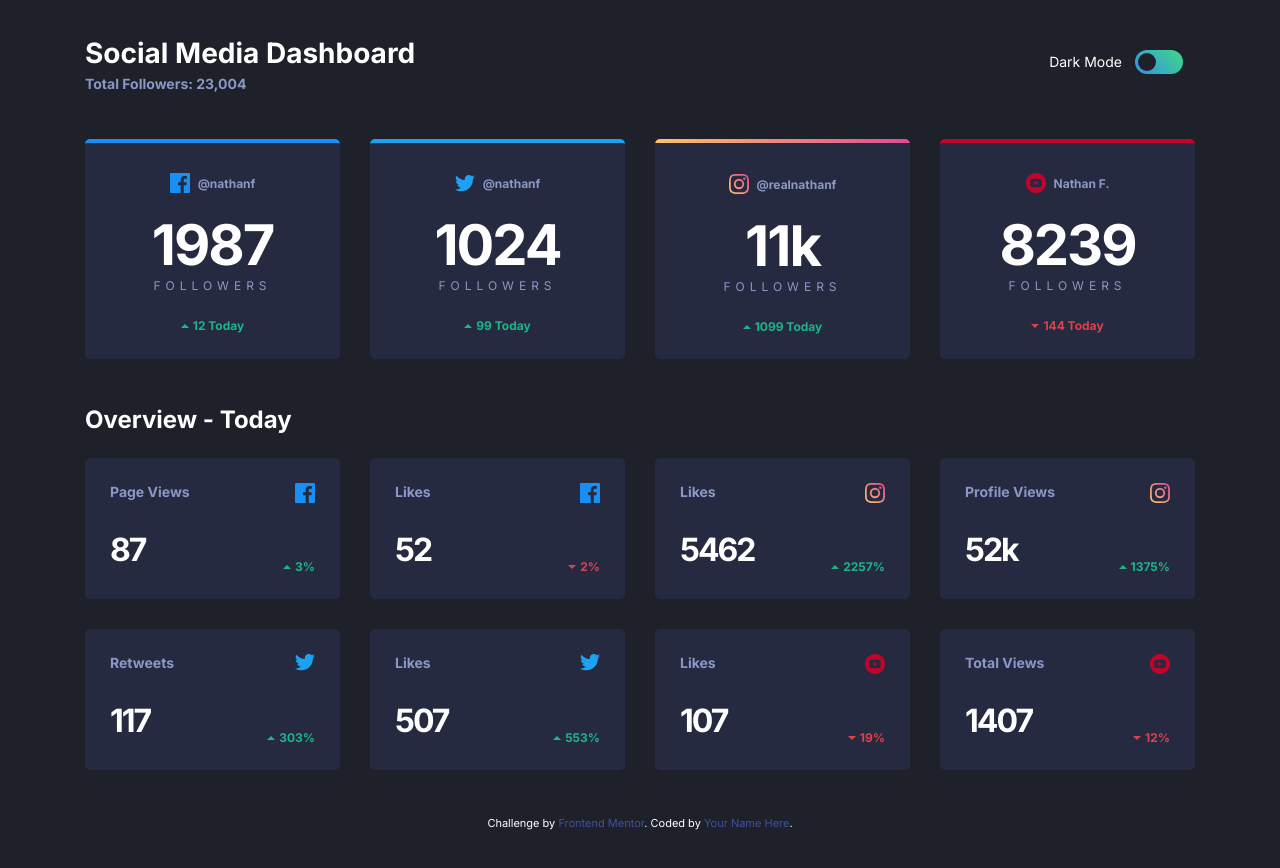
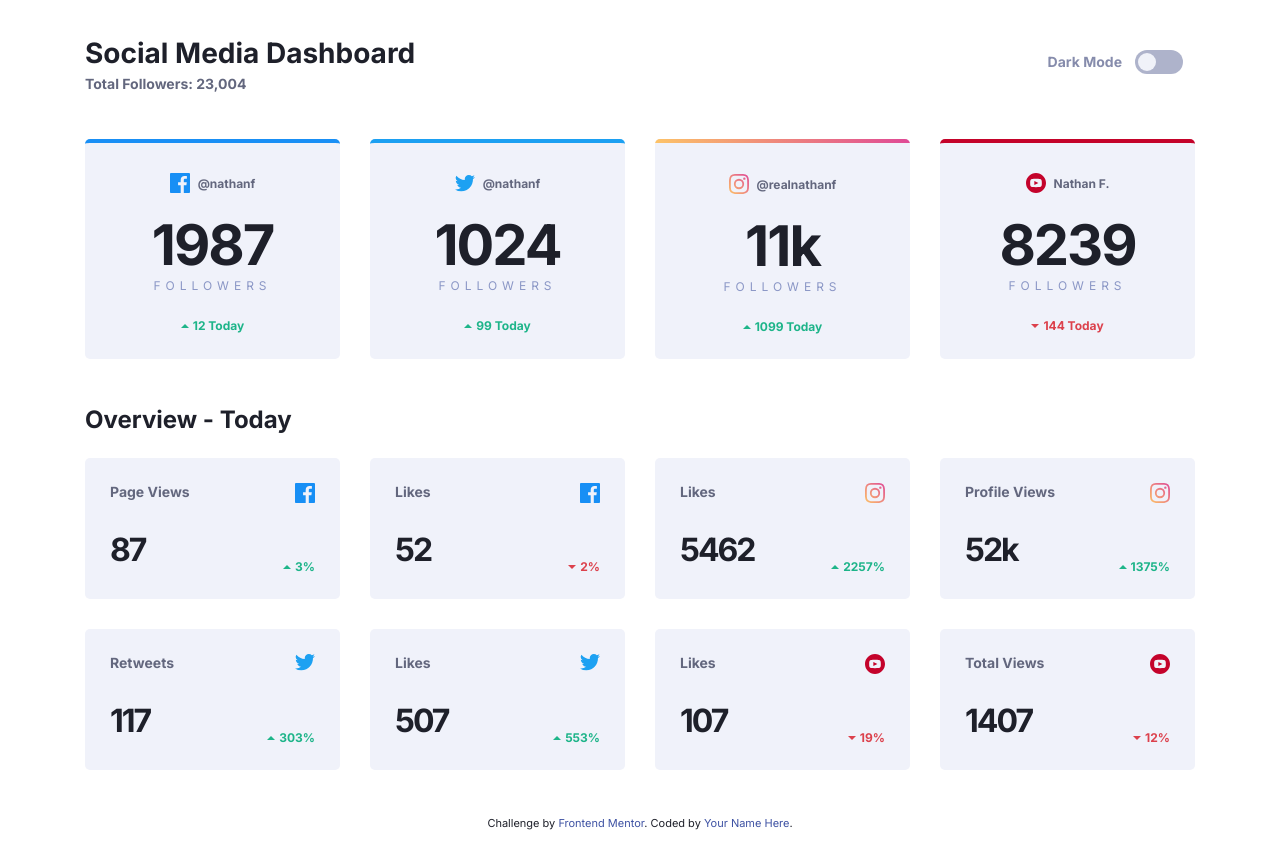
Before and after one commit to fuadeyuboglu/FM-social-media-dashboard, a website: page index.html in a window 1280 px wide. Before the commit the page ends 830 px from the top, so only its background shows below. Drawn offline with Linux system fonts and the light colour scheme.

Commit message:
Added light and dark mode color variables

```diff
--- a/app/scss/components/card.scss
+++ b/app/scss/components/card.scss
@@ -17,7 +17,7 @@
 .card {
     position: relative;
     overflow: hidden;
-    background: var(--dark-card);
+    background: var(--card-bg);
     color: var(--dark-text1);
     text-align: center;
     padding: rem(25);
@@ -26,7 +26,7 @@
     cursor: pointer;
 
     &:hover {
-        background: var(--dark-card-hover);
+        background: var(--card-hover);
     }
 
     &--facebook {
@@ -72,7 +72,7 @@
     }
 
     &__subtitle {
-        color: var(--dark-text1);
+        color: var(--text-color2);
         font-size: rem(14);
         font-style: normal;
         font-weight: 700;
@@ -100,7 +100,7 @@
     }
 
     &__username {
-        color: var(--dark-text1);
+        color: var(--text-color2);
         font-size: 12px;
         font-style: normal;
         font-weight: 700;
@@ -112,7 +112,7 @@
     }
 
     &__count {
-        color: var(--light-bg);
+        color: var(--text-color);
         font-style: normal;
         font-weight: 700;
         line-height: rem(48);
--- a/app/scss/components/header.scss
+++ b/app/scss/components/header.scss
@@ -19,7 +19,7 @@
     }
 
     &__subtitle {
-        color: var(--dark-text1);
+        color: var(--text-color2);
         font-size: rem(14);
         font-style: normal;
         font-weight: 700;
--- a/app/scss/components/toggle.scss
+++ b/app/scss/components/toggle.scss
@@ -9,6 +9,8 @@
 
     label {
         font-size: rem(14);
+        font-weight: 700;
+        color: var(--toggle);
 
         &[for="dark"] {
             line-height: rem(24);
@@ -43,7 +45,7 @@
         width: 100%;
         border-radius: rem(12);
         overflow: hidden;
-        background: linear-gradient(225deg, var(--toggle-bg-end) 0%, var(--toggle-bg-start) 98.02%);
+        background: var(--toggle-bg);
         pointer-events: none;
     }
 
@@ -55,8 +57,7 @@
         width: rem(18);
         height: rem(18);
         border-radius: 50%;
-        background-color: var(--toggle);
-        background-color: var(--dark-bg);
+        background-color: var(--toggle-button);
         transition: all 150ms ease-in-out;
     }
 
--- a/app/scss/globals/boilerplate.scss
+++ b/app/scss/globals/boilerplate.scss
@@ -12,8 +12,9 @@ body {
     margin: 0;
     padding: 0;
     font-family: var(--font-inter);
-    background-color: var(--dark-bg);
-    color: var(--dark-text2);
+    background-color: var(--background);
+    color: var(--text-color);
+    min-height: 150vh;
 }
 
 .visually-hidden {
--- a/app/scss/globals/colors.scss
+++ b/app/scss/globals/colors.scss
@@ -7,9 +7,12 @@
     --instagram-middle: hsl(5, 77%, 71%);
     --instagram-end: hsl(329, 70%, 58%);
     --youtube: hsl(348, 97%, 39%);
+    --toggle-bg-light: hsl(230, 22%, 74%);
     --toggle-bg-start: hsl(210, 78%, 56%);
     --toggle-bg-end: hsl(146, 68%, 55%);
-    --togle: hsl(230, 22%, 74%);
+    --toggle-light: hsl(230, 19%, 60%);
+    --toggle-button-light: hsl(228, 46%, 96%);
+    --toggle-button-dark: hsl(228, 25%, 27%);
     --dark-bg: hsl(230, 17%, 14%);
     --dark-top-bg: hsl(232, 19%, 15%);
     --dark-card: hsl(228, 28%, 20%);
@@ -19,6 +22,32 @@
     --light-bg: hsl(0, 0%, 100%);
     --light-top-bg: hsl(225, 100%, 98%);
     --light-card: hsl(227, 47%, 96%);
-    --light-text1: hsl(228, 12%, 44%);
+    --light-card-hover: hsl(228, 33%, 91%);
+    --light-text1: hsl(230, 12%, 44%);
     --light-text2: hsl(230, 17%, 14%);
+    --background: var(--light-bg);
+    --text-color: var(--light-text2);
+    --text-color2: var(--light-text1);
+    --card-bg: var(--light-card);
+    --card-hover: var(--light-card-hover);
+    --toggle: var(--toggle-light);
+    --toggle-bg: var(--toggle-bg-light);
+    --toggle-button: var(--toggle-button-light);
  }
+
+ @media (prefers-color-scheme: dark) {
+   :root {
+      --background: var(--dark-bg);
+      --text-color: var(--dark-text2);
+      --text-color2: var(--dark-text1);
+      --card-bg: var(--dark-card);
+      --card-hover: var(--dark-card-hover);
+      --toggle: var(--light-bg);
+      --toggle-bg: linear-gradient(
+         225deg,
+         var(--toggle-bg-end) 0%,
+         var(--toggle-bg-start) 98.02%
+      );
+      --toggle-button: var(--toggle-button-dark);
+   }
+ }
```
Also changed, not shown: dist/style.css, 1 other file.
